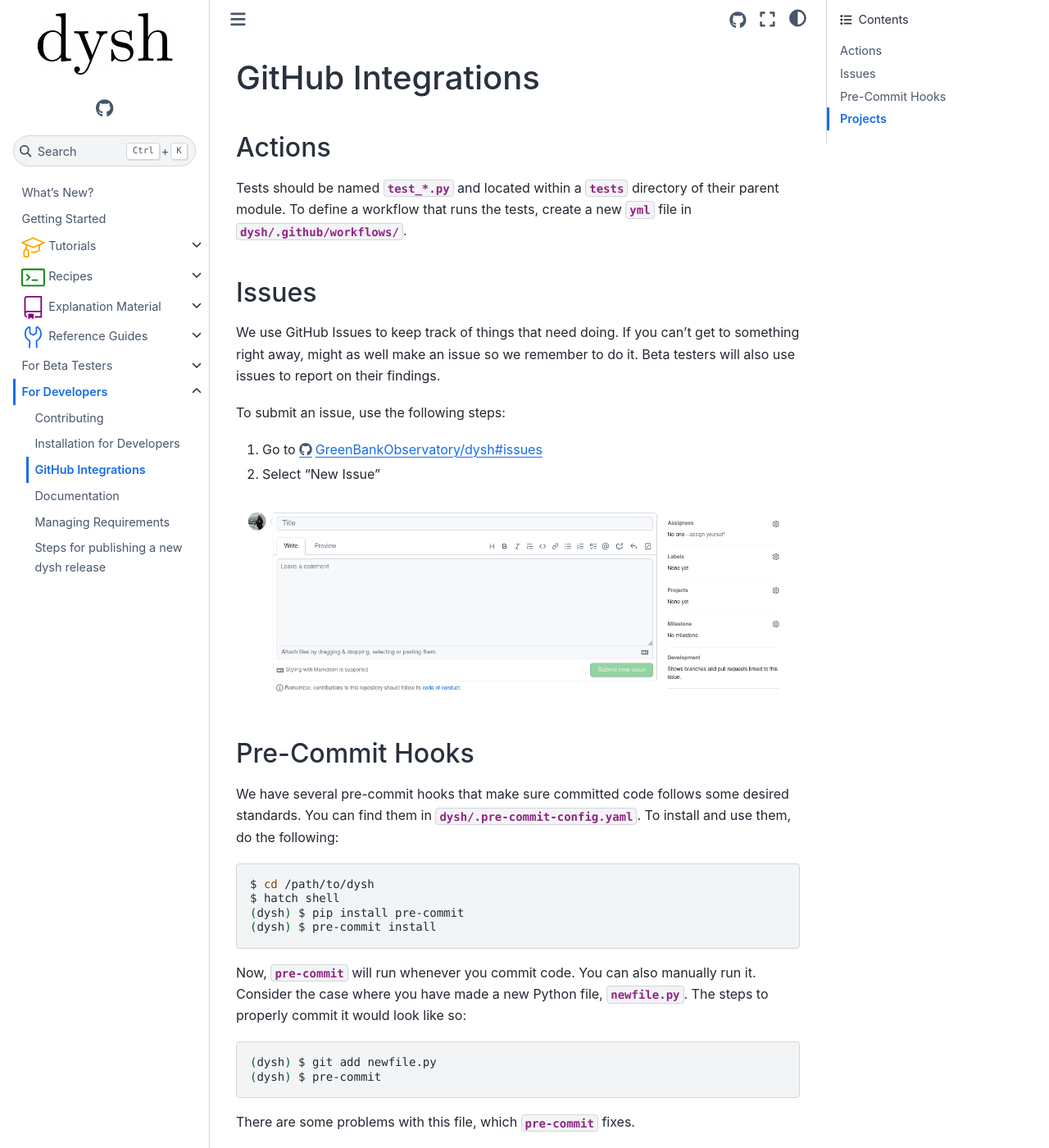
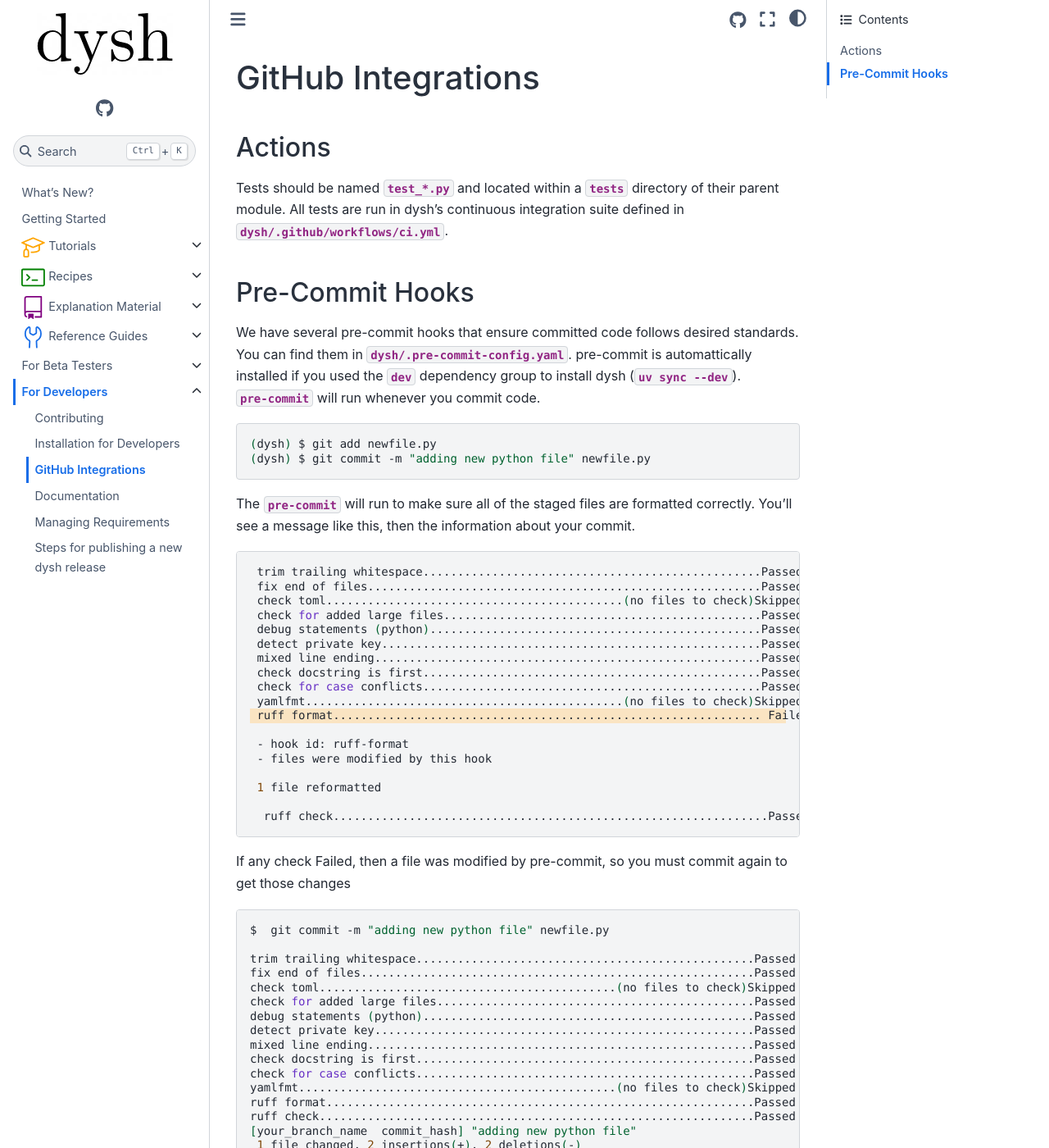
Before and after one commit to GreenBankObservatory/dysh, a Sphinx documentation site: the page built from docs/source/for_developers/github_integrations.rst, in a window 1280 px wide and 1400 px high. Shown: the whole window at 82% size. Built offline with Sphinx 7.4.7 and the Sphinx Book theme 1.1.4, drawn with Linux system fonts in a browser that asks for light colours; pages that are not in the unit, such as notebooks, are missing from menus; some of the changed text lies outside the part shown.

Commit message:
1. Remove black and git_workflows 2. Change install and doc_standards to use uv.  Shorten doc_standards 3. Shorten github integrations

```diff
--- a/docs/source/for_developers/github_integrations.rst
+++ b/docs/source/for_developers/github_integrations.rst
@@ -5,102 +5,26 @@
 Actions
 =======
 
-Tests should be named `test_*.py` and located within a `tests` directory of their parent module. To define a workflow that runs the tests, create a new `.yml` file in `dysh/.github/workflows/`.
+Tests should be named `test_*.py` and located within a `tests` directory of their parent module. All tests are run in dysh's continuous integration suite defined in `dysh/.github/workflows/ci.yml`.
 
-.. _githubissues:
-
-Issues
-======
-
-We use GitHub Issues to keep track of things that need doing. If you can't get to something right away, might as well make an issue so we remember to do it. Beta testers will also use issues to report on their findings.
-
-To submit an issue, use the following steps:
-
-1. Go to https://github.com/GreenBankObservatory/dysh/issues
-2. Select "New Issue"
-
-.. figure:: img/GitHub_Issue.png
-    :alt: A screenshot of a blanck GitHub Issue editor
 
 Pre-Commit Hooks
 ================
 
-We have several pre-commit hooks that make sure committed code follows some desired standards. You can find them in `dysh/.pre-commit-config.yaml`. To install and use them, do the following:
-
-.. code-block:: bash
-
-    $ cd /path/to/dysh
-    $ hatch shell
-    (dysh) $ pip install pre-commit
-    (dysh) $ pre-commit install
-
-Now, `pre-commit` will run whenever you commit code. You can also manually run it. Consider the case where you have made a new Python file, `newfile.py`. The steps to properly commit it would look like so:
+We have several pre-commit hooks that ensure committed code follows  desired standards. You can find them in `dysh/.pre-commit-config.yaml`.   pre-commit is automattically installed if you used the `dev` dependency group to install dysh (`uv sync --dev`).  `pre-commit` will run whenever you commit code.
 
 .. code-block:: bash
 
     (dysh) $ git add newfile.py
-    (dysh) $ pre-commit
+    (dysh) $ git commit -m "adding new python file" newfile.py
 
-There are some problems with this file, which `pre-commit` fixes.
+The `pre-commit` will run  to make sure all of the staged files are formatted correctly. You'll see a message like this, then the information about your commit.
 
 .. code-block:: bash
-
-    trim trailing whitespace.................................................Failed
-    - hook id: trailing-whitespace
-    - exit code: 1
-    - files were modified by this hook
-
-    Fixing newfile.py
-
-    fix end of files.........................................................Failed
-    - hook id: end-of-file-fixer
-    - exit code: 1
-    - files were modified by this hook
-
-    Fixing newfile.py
-
-    check yaml...........................................(no files to check)Skipped
-    check toml...........................................(no files to check)Skipped
-    check for added large files..............................................Passed
-    debug statements (python)................................................Passed
-    detect private key.......................................................Passed
-    mixed line ending........................................................Failed
-    - hook id: mixed-line-ending
-    - exit code: 1
-
-    newfile.py: fixed mixed line endings
-
-    check docstring is first.................................................Passed
-    check for case conflicts.................................................Passed
-    isort....................................................................Failed
-    - hook id: isort
-    - files were modified by this hook
-
-    Fixing E:\Code\GitHub\Work\GreenBankObservatory\dysh\newfile.py
-
-    black....................................................................Failed
-    - hook id: black
-    - files were modified by this hook
-
-    reformatted newfile.py
-
-    All done! \u2728 \U0001f370 \u2728
-    1 file reformatted.
-
-Now, you have to re-add the modified file before committing it.
-
-.. code-block:: bash
-
-    (dysh) $ git add newfile.py
-    (dysh) $ git commit -m "adding new python file"
-
-The `pre-commit` will run again to make sure all of the staged files are formatted correctly. If it succeeds, you'll see a message like this, then the information about your commit.
-
-.. code-block:: bash
+   :emphasize-lines: 11
 
     trim trailing whitespace.................................................Passed
     fix end of files.........................................................Passed
-    check yaml...........................................(no files to check)Skipped
     check toml...........................................(no files to check)Skipped
     check for added large files..............................................Passed
     debug statements (python)................................................Passed
@@ -108,11 +32,33 @@
     mixed line ending........................................................Passed
     check docstring is first.................................................Passed
     check for case conflicts.................................................Passed
-    isort....................................................................Passed
-    black....................................................................Passed
+    yamlfmt..............................................(no files to check)Skipped
+    ruff format.............................................................. Failed
 
+    - hook id: ruff-format
+    - files were modified by this hook
 
-Projects
-========
+    1 file reformatted
 
-There are 2 GitHub Projects defined for this repository.
+     ruff check...............................................................Passed
+
+If any check Failed, then a file was modified by pre-commit, so you must commit again to get those changes
+
+.. code-block:: bash
+
+    $  git commit -m "adding new python file" newfile.py
+
+    trim trailing whitespace.................................................Passed
+    fix end of files.........................................................Passed
+    check toml...........................................(no files to check)Skipped
+    check for added large files..............................................Passed
+    debug statements (python)................................................Passed
+    detect private key.......................................................Passed
+    mixed line ending........................................................Passed
+    check docstring is first.................................................Passed
+    check for case conflicts.................................................Passed
+    yamlfmt..............................................(no files to check)Skipped
+    ruff format..............................................................Passed
+    ruff check...............................................................Passed
+    [your_branch_name  commit_hash] "adding new python file"
+     1 file changed, 2 insertions(+), 2 deletions(-)
--- a/docs/source/for_developers/install.rst
+++ b/docs/source/for_developers/install.rst
@@ -23,7 +23,7 @@
 
        $ uv sync --all-extras --dev
 
-# Verify the installation
+#. Verify the installation
 
     .. code-block:: bash
 
@@ -33,13 +33,13 @@
        # should print dysh version and exit
        $ uv run dysh --version
 
-# Optional: run the test suite
+#. Optional: run the test suite
 
     .. code-block:: bash
 
         $ uv run pytest -n auto
 
-# Optional: build the documentation locally
+#. Optional: build the documentation locally
 
     .. code:: bash
 
```
Also changed, not shown: docs/source/for_developers/black.rst (deleted, +0 -38 lines), docs/source/for_developers/doc_standards.rst (+28 -28 lines), docs/source/for_developers/git_workflows.rst (deleted, +0 -120 lines).
